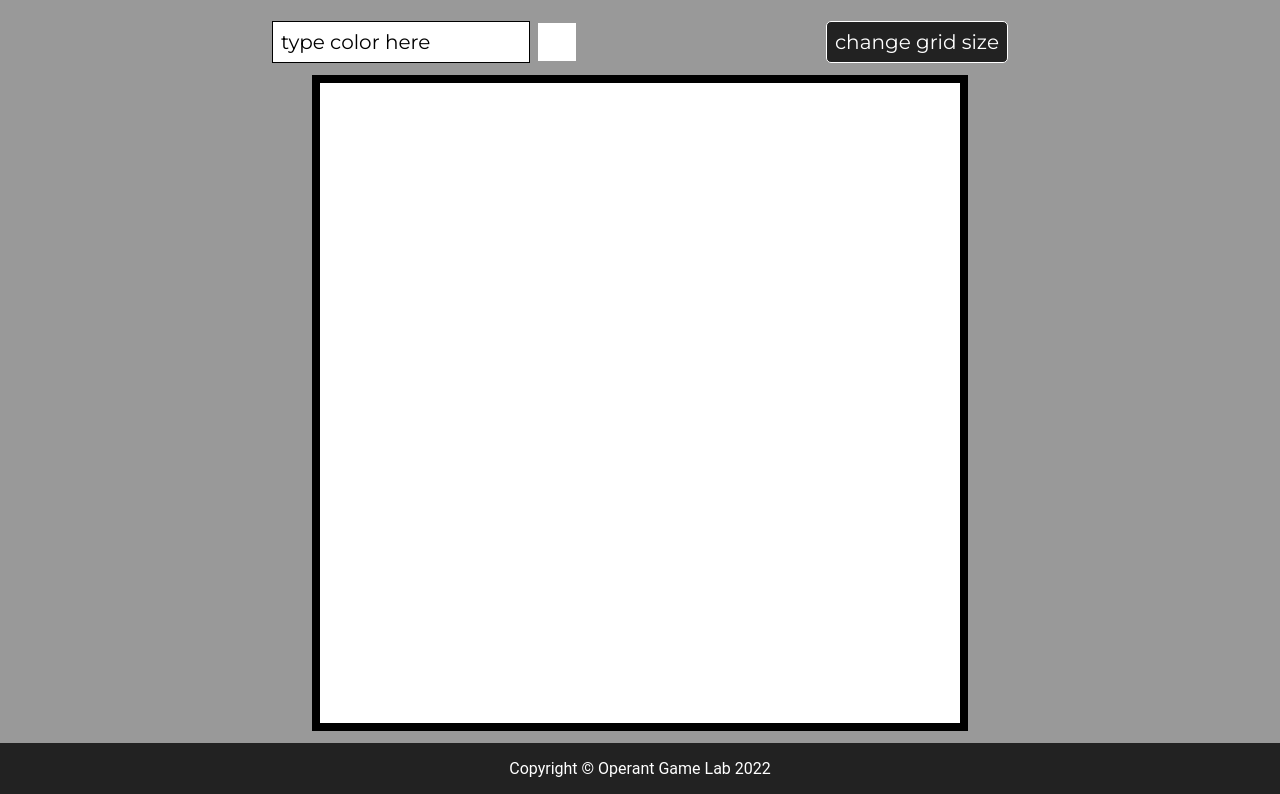
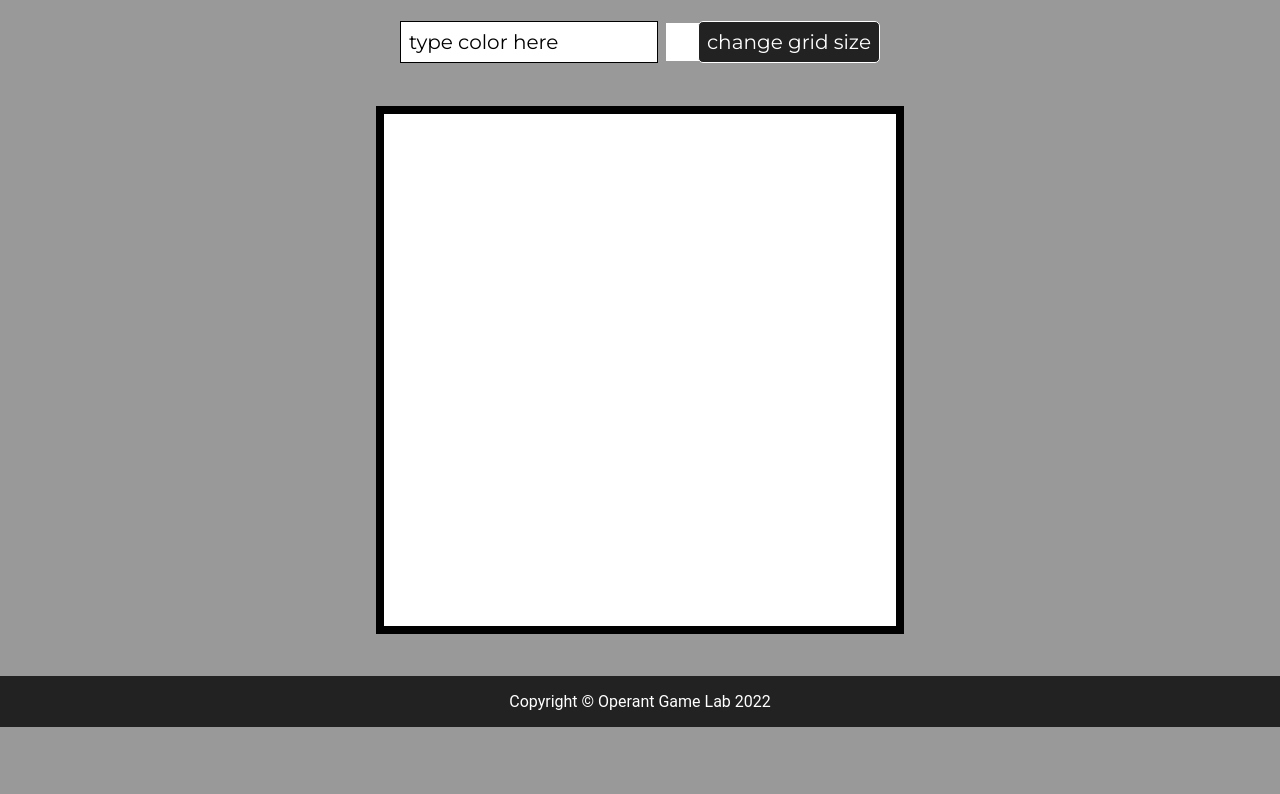
Before and after one commit to operantsolutions/etch-a-sketch, a plain HTML site: page index.html in a window 1280 px wide. Shown: the part 73-867 px from the top of the page. After the commit the page ends 800 px from the top, so only its background shows below. Drawn offline with Linux system fonts and the light colour scheme.

Commit message:
Update style.css

```diff
--- a/style.css
+++ b/style.css
@@ -18,7 +18,7 @@ body {
     margin: 8px;
     margin-bottom: auto;
     margin-top: auto;
-    width: 50vw;
+    width: 40vw;
     aspect-ratio: 1/1;
 }
 
@@ -60,7 +60,7 @@ h1 {
     margin: 12px;
     display: flex;
     justify-content: space-around;
-    width: 80vw;
+    width: 40vw;
 }
 
 #colorPicker {
```
